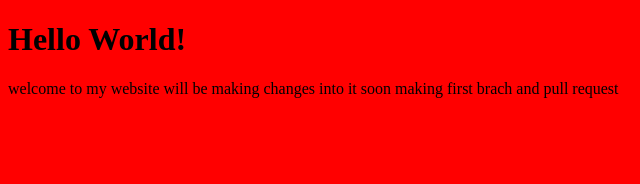
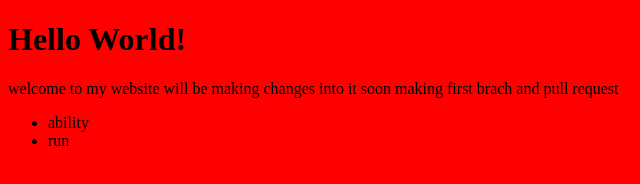
Before and after one commit to aaroosh-07/project, a plain HTML site: page index.html in a window 1280 px wide. Shown: the full height of the page, 0-640 px from the left. Drawn offline with Linux system fonts and the light colour scheme.

Commit message:
i my first commit

```diff
--- a/index.html
+++ b/index.html
@@ -11,5 +11,9 @@
   <p1>welcome to my website </p1>
   <p2>will be making changes into it soon </p2>
   <p3>making first brach and pull request</p3>
+  <ul>
+  	<li>ability</li>
+  	<li>run</li>
+  </ul>
 </body>
 </html>
```
